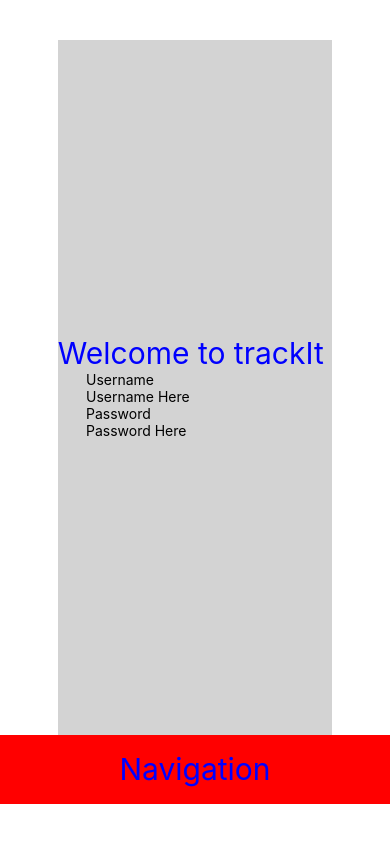
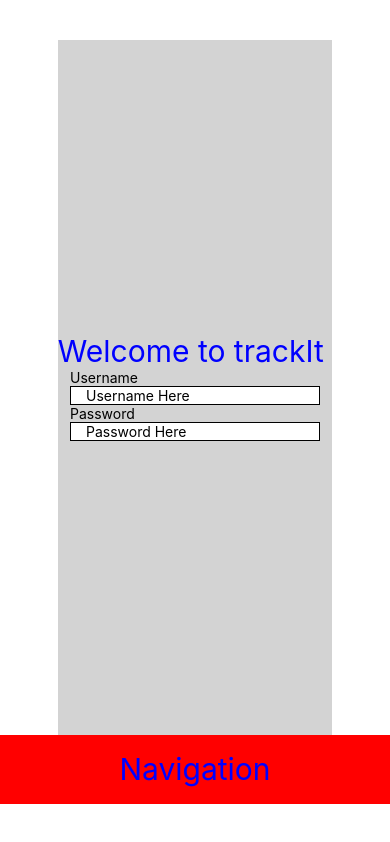
Before and after one commit to shawnsull3/trackit, a React Native app: screen / in a window 390 px wide. Built offline with nearby package versions, Linux system fonts and the light colour scheme.

Commit message:
Udatings state dynmaically, but w bug

```diff
--- a/app/ui/Signin.js
+++ b/app/ui/Signin.js
@@ -6,33 +6,55 @@ export class Signin extends Component {
     super(props);
     this.state = {
       username: '',
-      password: ''
+      password: '',
+      textInputValue: ''
     };
+    this.handleText = this.handleText.bind(this);
+  }
+
+  handleText(input) {
+    console.log(this.state.textInputValue);
+    console.log(input.toLowerCase());
+
+    this.setState({textInputValue: input});
   }
 
   render() {
     return (
       <View>
         <Text>Username</Text>
-        <TextInput placeholder='Username Here' />
+        <View style={styles.inputContainer}>
+          {console.log('in render', this.state.textInputValue)}
+          <TextInput
+            value={this.state.textInputValue}
+            placeholder='Username Here'
+            style={styles.input}
+            onChangeText={text => this.handleText(text)}
+          />
+          {console.log(this.state.username)}
+        </View>
         <Text>Password</Text>
-        <TextInput placeholder='Password Here' />
+        <View style={styles.inputContainer}>
+        <TextInput
+            value={this.state.textInputValue}
+            placeholder='Password Here'
+            style={styles.input}
+            onChangeText={text => this.handleText(text)}
+          />
+        </View>
       </View>
     )
   }
 }
 
 const styles = StyleSheet.create({
-  signinContainer: {
-    // flex: 1,
-    backgroundColor: '#fff',
-    alignSelf: 'stretch',
-    justifyContent: 'center',
+  input: {
+    backgroundColor: '#ffffff',
+    paddingLeft: 15,
+    paddingRight: 15
   },
-  signinText: {
-    color: 'blue',
-    fontSize: 30,
-    alignSelf: 'center',
+  inputContainer: {
+    borderWidth: 1
   }
 });
 
```
